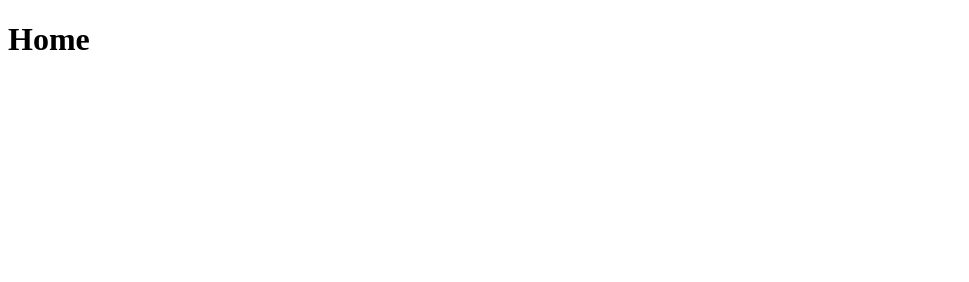
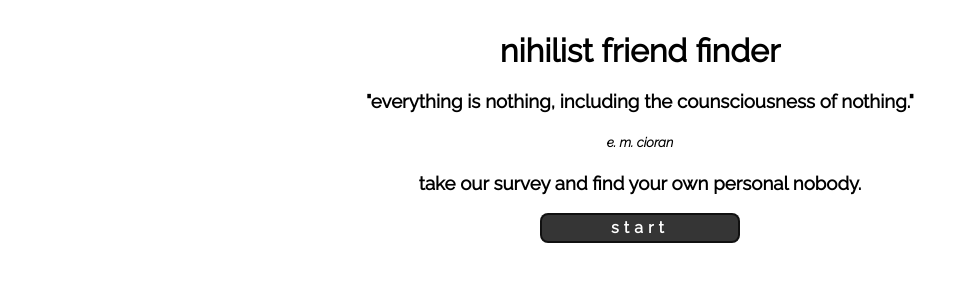
Before and after one commit to ngolba/FriendFinder, a website: page app/public/home.html in a window 1280 px wide. Shown: the whole page, without its empty margins (0-969 px from the left). Drawn offline with nearby package versions, Linux system fonts and the light colour scheme.

Commit message:
home page built

```diff
--- a/app/public/home.html
+++ b/app/public/home.html
@@ -1,13 +1,91 @@
 <!DOCTYPE html>
 <html lang="en">
+
 <head>
     <meta charset="UTF-8">
     <meta name="viewport" content="width=device-width, initial-scale=1.0">
     <meta http-equiv="X-UA-Compatible" content="ie=edge">
     <title>Home</title>
+    <style>
+        @import url('https://fonts.googleapis.com/css?family=Raleway:300i,400');
+
+        * {
+            font-family: 'Raleway', sans-serif;
+        }
+
+        .container {
+            margin: 2em auto;
+            width: 100%;
+            max-width: 750px;
+        }
+
+        #header {
+            text-align: center;
+            display: none;
+        }
+        #header h5 {
+            font-style: italic;
+        }
+        #homeBody {
+            text-align: center;
+            display: none;
+        }
+        #startBtn {
+            display: none;
+            background-color: rgba(10, 10, 10, 0.822);
+            color: white;
+            height: 30px;
+            width: 200px;
+            border: 2px solid rgba(10, 10, 10, 0.822);
+            border-radius: 8px;
+            font-size: 16px;
+            font-weight: bold;
+            letter-spacing: 5px;
+        }
+        #startBtn:hover {
+            background-color: white;
+            color: rgba(10, 10, 10, 0.822);
+            -webkit-transition-duration: 0.5s;
+            transition-duration: 0.5s;
+        }
+    </style>
 </head>
+
 <body>
-    <h1>Home</h1>
+    <div class="container">
 
+
+        <div id='header'>
+            <h1>nihilist friend finder</h1>
+            <h3>"everything is nothing, including the counsciousness of nothing."</h3>
+            <h5>e. m. cioran</h5>
+        </div>
+        <div id='homeBody'>
+            <h3>take our survey and find your own personal nobody.</h3>
+            <button id='startBtn'>start</button>
+        </div>
+
+
+    </div>
 </body>
+
+<script src="https://code.jquery.com/jquery-3.3.1.min.js" integrity="sha256-FgpCb/KJQlLNfOu91ta32o/NMZxltwRo8QtmkMRdAu8="
+    crossorigin="anonymous"></script>
+<script type="text/javascript">
+
+    $(document).ready(() => {
+        $('#header').delay(300).fadeIn(1000);
+        $('#homeBody').delay(2000).fadeIn(1000);
+        $('#startBtn').delay(3000).fadeIn(500);
+    })
+
+    $('#startBtn').click((event) => {
+        $('.container').fadeOut(500)
+        setTimeout(() => {
+            window.location = '/survey'
+            $.get('/survey', (data) => console.log('Survey started'))
+        }, 500)
+    })
+</script>
+
 </html>
--- a/server.js
+++ b/server.js
@@ -6,6 +6,8 @@ const path = require('path');
 const express = require('express');
 const app = express();
 const port = 3001;
+
+
 app.use(bodyParser.json());
 app.use(bodyParser.urlencoded({ extended: true }));
 
```
Also changed, not shown: app/public/survey.html (+22 -3 lines).
